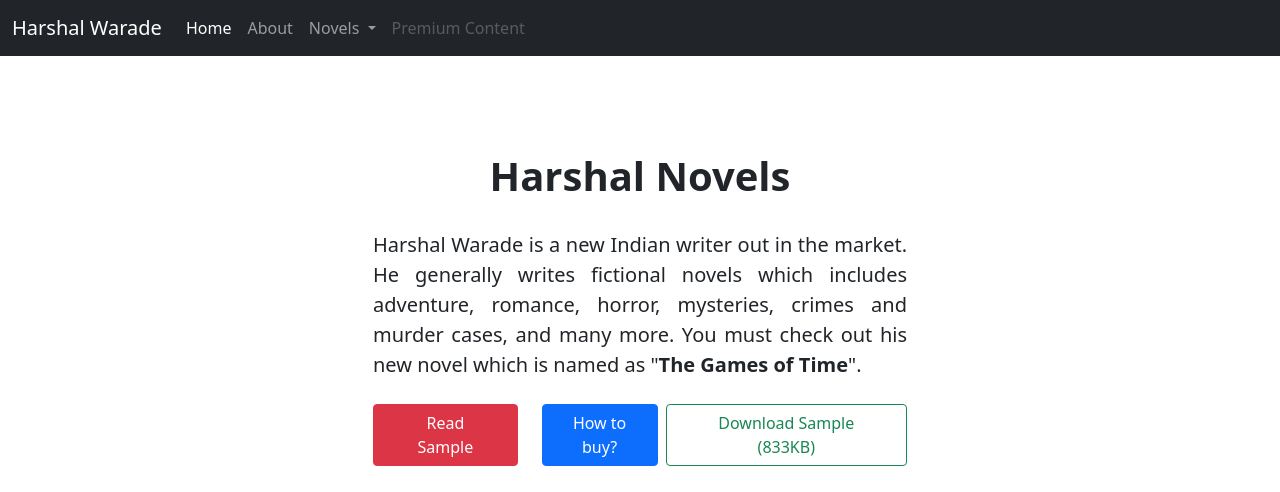
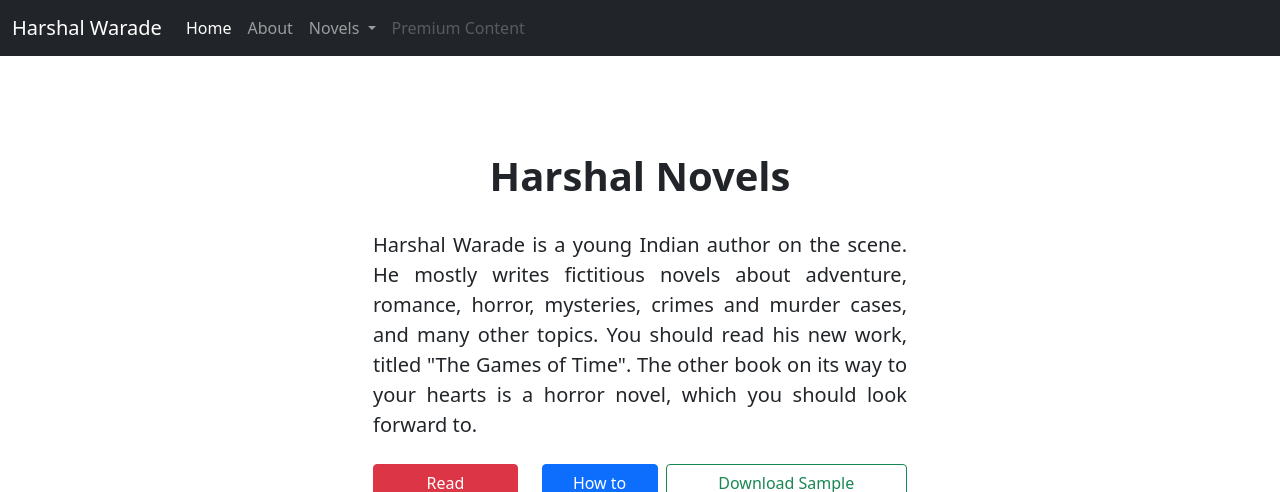
Before and after one commit to HarshalWarade/harshalnovel.com, a plain HTML site: page index.html in a window 1280 px wide. Shown: the top 492 px of the page. Drawn offline with nearby package versions, Linux system fonts and the light colour scheme.

Commit message:
Update index.html

```diff
--- a/index.html
+++ b/index.html
@@ -52,10 +52,7 @@
         <div class="px-4 pt-5 my-5 text-center border-bottom">
             <h1 class="display-8 fw-bold">Harshal Novels</h1>
             <div class="col-lg-6 mx-auto">
-                <p class="lead mb-4" style="text-align: justify; font-weight: 400; margin-top: 30px;">Harshal Warade is
-                    a new Indian writer out in the market. He generally writes
-                    fictional novels which includes adventure, romance, horror, mysteries, crimes and murder cases, and
-                    many more. You must check out his new novel which is named as "<b>The Games of Time</b>".</p>
+                <p class="lead mb-4" style="text-align: justify; font-weight: 400; margin-top: 30px;">Harshal Warade is a young Indian author on the scene. He mostly writes fictitious novels about adventure, romance, horror, mysteries, crimes and murder cases, and many other topics. You should read his new work, titled "The Games of Time". The other book on its way to your hearts is a horror novel, which you should look forward to.</p>
                 <div class="d-grid gap-2 d-sm-flex justify-content-sm-center mb-5">
                     <a href="sample.pdf" type="button" class="btn btn-danger px-4 me-sm-3">Read Sample</a>
                     <!-- Button trigger modal -->
```
